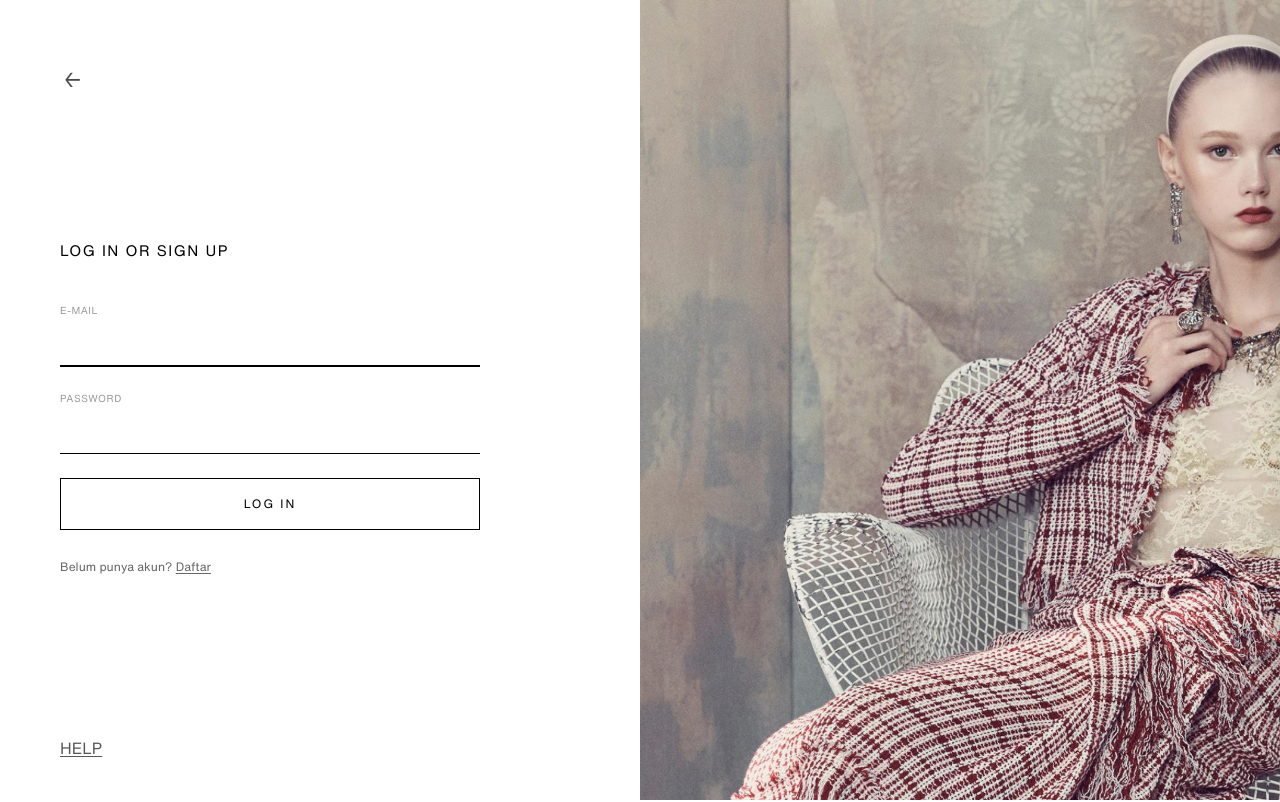
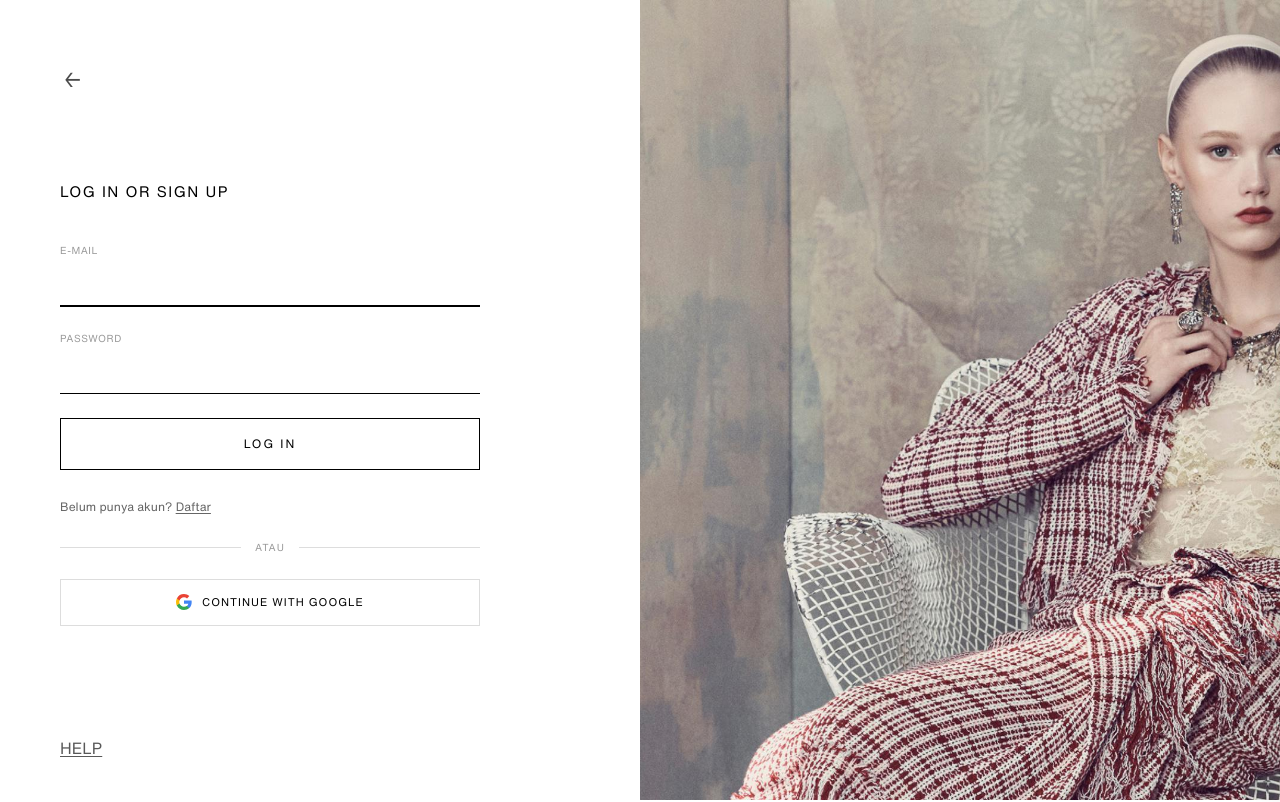
Before and after one commit to pradastikomyos/sparkstage55-minimum-viable-product, a React (Vite) app: page /login in a window 1280 px wide. Shown: the top 802 px of the page. Built offline with nearby package versions, Linux system fonts and the light colour scheme; no server answers; the database is empty; some icons are missing; a web font is replaced by a local one.

Commit message:
feat: add Google OAuth login

```diff
--- a/public/styles/login.css
+++ b/public/styles/login.css
@@ -232,6 +232,23 @@ a {
   color: #116329;
 }
 
+.login-divider {
+  display: flex;
+  align-items: center;
+  gap: 14px;
+  color: #999;
+  font-size: 10px;
+  letter-spacing: 1px;
+}
+
+.login-divider::before,
+.login-divider::after {
+  content: '';
+  flex: 1;
+  height: 1px;
+  background: #ddd;
+}
+
 /* ============================================
    PASSWORD FIELD + EYE TOGGLE
    ============================================ */
--- a/src/pages/LoginPage.tsx
+++ b/src/pages/LoginPage.tsx
@@ -1,5 +1,5 @@
 import { FormEvent, useMemo, useState, useEffect } from 'react';
-import { useNavigate, Link } from 'react-router-dom';
+import { useNavigate, Link, useLocation } from 'react-router-dom';
 import { HugeiconsIcon } from '@hugeicons/react';
 import { ViewIcon, ViewOffIcon } from '@hugeicons/core-free-icons';
 import { BrandLogo } from '../components/ui/BrandLogo';
@@ -18,10 +18,32 @@ export function LoginPage() {
   const { assetMap, isReady } = useSiteAssets();
   const editorialSrc = isReady ? assetMap['login.editorial'] : null;
   const navigate = useNavigate();
+  const location = useLocation();
   const isSignup = mode === 'signup';
-  const requestedRedirect = useMemo(() => new URLSearchParams(window.location.search).get('redirect'), []);
+  const requestedRedirect = useMemo(() => {
+    const queryRedirect = new URLSearchParams(location.search).get('redirect');
+    const stateRedirect = (location.state as { returnTo?: unknown } | null)?.returnTo;
+    return queryRedirect ?? (typeof stateRedirect === 'string' ? stateRedirect : null);
+  }, [location.search, location.state]);
 
   useEffect(() => { document.title = 'Spark Stage - Log In or Sign Up'; }, []);
+
+  useEffect(() => {
+    if (!supabase || !isSupabaseConfigured) return;
+
+    let active = true;
+
+    supabase.auth.getSession().then(async ({ data, error }) => {
+      if (!active || error || !data.session) return;
+
+      const role = await getUserRole(data.session.user.id);
+      if (active) navigate(resolvePostLoginPath(role, requestedRedirect), { replace: true });
+    }).catch((error: unknown) => {
+      if (active) setAuthError(error instanceof Error ? error.message : 'Google authentication failed.');
+    });
+
+    return () => { active = false; };
+  }, [navigate, requestedRedirect]);
 
   const submitAuth = async (event: FormEvent) => {
     event.preventDefault();
@@ -62,6 +84,33 @@ export function LoginPage() {
     } catch (error) {
       setAuthError(error instanceof Error ? error.message : 'Authentication failed.');
     } finally {
+      setIsSubmitting(false);
+    }
+  };
+
+  const signInWithGoogle = async () => {
+    setAuthError(null);
+    setStatusMessage(null);
+
+    if (!supabase || !isSupabaseConfigured) {
+      setAuthError('Supabase env belum tersedia.');
+      return;
+    }
+
+    setIsSubmitting(true);
+
+    try {
+      const callbackUrl = new URL('/login', window.location.origin);
+      if (requestedRedirect) callbackUrl.searchParams.set('redirect', requestedRedirect);
+
+      const { error } = await supabase.auth.signInWithOAuth({
+        provider: 'google',
+        options: { redirectTo: callbackUrl.toString() },
+      });
+
+      if (error) throw error;
+    } catch (error) {
+      setAuthError(error instanceof Error ? error.message : 'Google authentication failed.');
       setIsSubmitting(false);
     }
   };
@@ -127,6 +176,21 @@ export function LoginPage() {
                 setStatusMessage(null);
               }}>{isSignup ? 'Masuk' : 'Daftar'}</button>
             </p>
+            <div className="login-divider" aria-hidden="true"><span>ATAU</span></div>
+            <button
+              type="button"
+              className="btn-sso"
+              onClick={signInWithGoogle}
+              disabled={isSubmitting}
+            >
+              <svg width="18" height="18" viewBox="0 0 18 18" aria-hidden="true">
+                <path fill="#4285F4" d="M17.64 9.205c0-.638-.057-1.252-.164-1.841H9v3.482h4.844a4.14 4.14 0 0 1-1.797 2.715v2.258h2.909c1.702-1.567 2.684-3.875 2.684-6.614Z" />
+                <path fill="#34A853" d="M9 18c2.43 0 4.468-.806 5.956-2.181l-2.909-2.258c-.806.54-1.835.859-3.047.859-2.344 0-4.328-1.585-5.037-3.715H.956v2.332A9 9 0 0 0 9 18Z" />
+                <path fill="#FBBC05" d="M3.963 10.705A5.41 5.41 0 0 1 3.682 9c0-.592.102-1.167.281-1.705V4.963H.956A9 9 0 0 0 0 9c0 1.452.347 2.826.956 4.037l3.007-2.332Z" />
+                <path fill="#EA4335" d="M9 3.58c1.321 0 2.507.454 3.441 1.346l2.581-2.581C13.464.892 11.426 0 9 0A9 9 0 0 0 .956 4.963l3.007 2.332C4.672 5.165 6.656 3.58 9 3.58Z" />
+              </svg>
+              CONTINUE WITH GOOGLE
+            </button>
           </form>
         </main>
         <footer className="login-help"><button type="button" className="inline-link is-placeholder" aria-disabled="true" data-ui="placeholder">HELP</button></footer>
```
